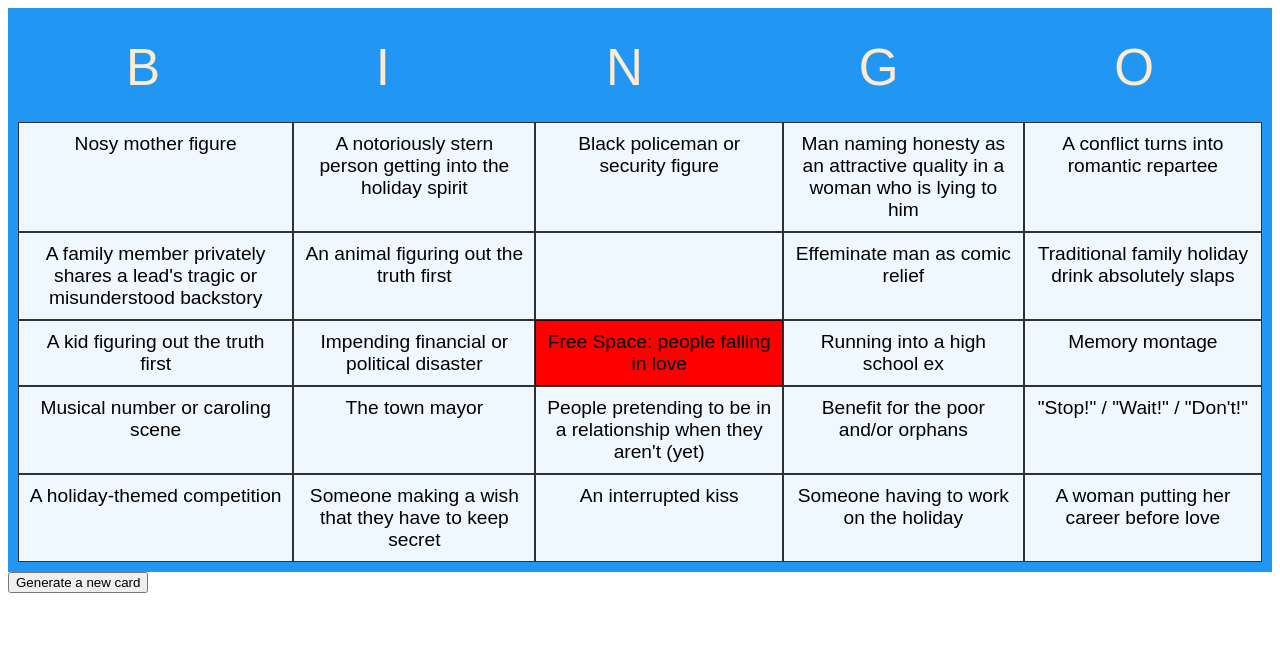
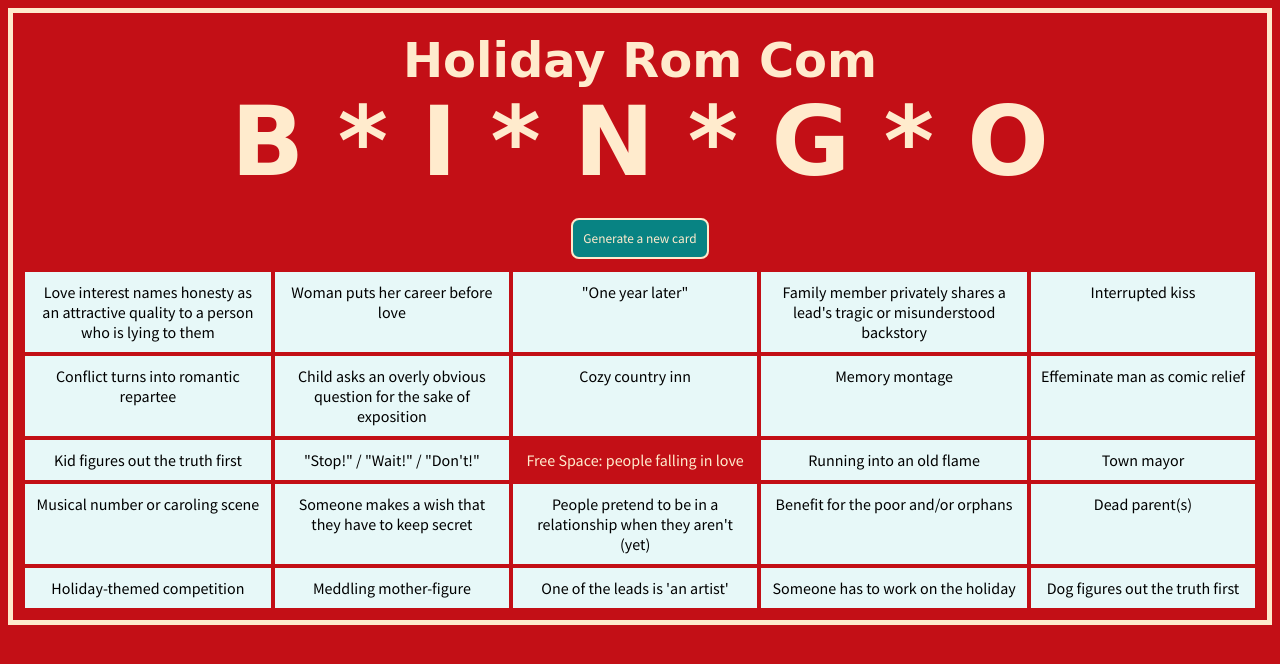
Before and after one commit to ejslgr/HolidayBingo, a plain HTML site: page index.html in a window 1280 px wide. Drawn offline with Linux system fonts and the light colour scheme; a web font is replaced by a local one.

Commit message:
Add files via upload

```diff
--- a/index.html
+++ b/index.html
@@ -3,14 +3,20 @@
     <head>
         <title>Holiday Movie Bingo</title>
         <link rel="stylesheet" href="styles.css"/>
+        <style>
+            @import url('https://fonts.googleapis.com/css2?family=Mountains+of+Christmas:wght@700&family=Patrick+Hand&&family=Source+Sans+Pro&display=swap');
+        </style>
     </head>
     <body>
-        <div class="grid-container">
-            <div class="grid-item-header">B</div>
+        <div class="grid-container-header">
+            <h2>Holiday Rom Com</h2>
+            <h1>B * I * N * G * O</h1>
+            <button id="genCard">Generate a new card</button>
+            <!-- <div class="grid-item-header">B</div>
             <div class="grid-item-header">I</div>
             <div class="grid-item-header">N</div>
             <div class="grid-item-header">G</div>
-            <div class="grid-item-header">O</div>
+            <div class="grid-item-header">O</div> -->
         </div>
         <div class="grid-container" id="card">
             <div class="grid-item"> </div>
@@ -39,7 +45,6 @@
             <div class="grid-item"> </div>
             <div class="grid-item"> </div>
         </div>
-        <button id="genCard">Generate a new card</button>
 
         <script src="scripts.js"></script>
     </body>
--- a/scripts.js
+++ b/scripts.js
@@ -1,41 +1,41 @@
 //array of possible card contents
 const entryArray = [
     "Free Space: people falling in love",
-    "\"You'll always have them in here\" [points to heart]",
+    "\"You'll always have them in here\" (points to heart)",
     "Benefit for the poor and/or orphans",
-    "A kid figuring out the truth first",
-    "A woman putting her career before love",
-    "A notoriously stern person getting into the holiday spirit",
+    "Kid figures out the truth first",
+    "Dog figures out the truth first",
+    "Woman puts her career before love",
+    "Notoriously stern person gets into the holiday spirit",
     "Mention of another movie in the Holiday-verse",
     "Dead parent(s)",
     "\"Stop!\" / \"Wait!\" / \"Don't!\"",
     "Impending financial or political disaster",
-    "A Christmas Day/Eve deadline",
-    "A mysterious wise man (maybe Santa, maybe an angel)",
-    "Dad figure saying \"I always thought you two would end up together\"",
+    "Christmas Day/Eve deadline",
+    "Mysterious wise man (maybe Santa, maybe an angel)",
+    "Father-figure says \"I always thought you two would end up together\"",
     "\"One year later\"",
     "Black policeman or security figure",
     "Exaggerated ineptitude",
     "Children worried about Santa",
-    "One of the leads being 'an artist'",
-    "An interrupted kiss",
-    "A conflict turns into romantic repartee",
-    "A family member privately shares a lead's tragic or misunderstood backstory",
-    "Man naming honesty as an attractive quality in a woman who is lying to him",
-    "Nosy mother figure",
-    "Someone making a wish that they have to keep secret",
-    "The town mayor",
+    "One of the leads is 'an artist'",
+    "Interrupted kiss",
+    "Conflict turns into romantic repartee",
+    "Family member privately shares a lead's tragic or misunderstood backstory",
+    "Love interest names honesty as an attractive quality to a person who is lying to them",
+    "Meddling mother-figure",
+    "Someone makes a wish that they have to keep secret",
+    "Town mayor",
     "Memory montage",
     "Effeminate man as comic relief",
-    "Traditional family holiday drink absolutely slaps",
-    "Child asking an overly obvious question for the sake of exposition",
-    "An animal figuring out the truth first",
-    "People pretending to be in a relationship when they aren't (yet)",
-    "Someone having to work on the holiday",
-    "A holiday-themed competition",
+    "Traditional holiday drink absolutely slaps",
+    "Child asks an overly obvious question for the sake of exposition",
+    "People pretend to be in a relationship when they aren't (yet)",
+    "Someone has to work on the holiday",
+    "Holiday-themed competition",
     "Musical number or caroling scene",
-    "Running into a high school ex",
-    ""
+    "Running into an old flame",
+    "Cozy country inn",
 ]
 
 //function that turns bingo squares red (and back) when clicked
@@ -43,11 +43,11 @@ const card = document.getElementById("card");
 card.onclick = function turnRed(e){
     let targetDiv = e.target;
     let bColor = window.getComputedStyle(targetDiv).backgroundColor;
-    if (bColor === 'rgb(240, 248, 255)'){
-        e.target.style.backgroundColor = 'red'
+    if (bColor === 'rgb(231, 248, 248)'){
+        e.target.style.backgroundColor = '#54CFCF';
     }
-    else if (e.target.style.backgroundColor === 'red'){
-        e.target.style.background = 'aliceblue'
+    else if (e.target.style.backgroundColor === 'rgb(84, 207, 207)'){
+        e.target.style.background = '#E7F8F8'
     }
 }
 
@@ -69,10 +69,11 @@ const loadCard = function generateCard(){
     shuffle(copiedArray);
     entries = copiedArray;
     child.innerHTML = entries[0];
-    child.style.backgroundColor = "aliceblue";
+    child.style.backgroundColor = "#E7F8F8";
     var freeSpace = document.getElementById("freeSpace");
         freeSpace.innerHTML = entryArray[0];
-        freeSpace.style.backgroundColor = "red"
+        freeSpace.style.backgroundColor = "#C30F16";
+        freeSpace.style.color="#ffebcd"
     }
 }
 const btn = document.getElementById("genCard");
--- a/styles.css
+++ b/styles.css
@@ -1,29 +1,65 @@
 body {
-    font-family: Arial, Helvetica, sans-serif;
+  font-family: 'Source Sans Pro', sans-serif;
+  background-color: #C30F16;
+}
+
+h1 {
+  font-size: 6em;
+  line-height: .25em;
+}
+
+h2 {
+font-size: 3em;
+line-height: .25em;
+}
+
+button {
+  background-color: #088383;
+  border-width: 2px;
+  border-style: solid;
+  border-color: #ffebcd;
+  border-radius: 8px;
+  color: #ffebcd;
+  padding: 10px;
+  font-family: 'Source Sans Pro', sans-serif;
+}
+
+.grid-container-header {
+  background-color: #C30F16;
+  padding: 1px;
+  color: #ffebcd;
+  font-family: 'Mountains of Christmas', cursive;
+  text-align: center;
+  border: 5px;
+  border-style: solid solid hidden solid;
+  border-color: #ffebcd;
+
 
 }
 .grid-container {
     display: grid;
     grid-template-columns: auto auto auto auto auto;
-    background-color: #2196F3;
+    background-color: #C30F16;
     padding: 10px;
+    border: 5px;
+    border-style: hidden solid solid solid;
+    border-color: #ffebcd;
   }
 
   .grid-item {
-    background-color:aliceblue;
-    border: 1px solid rgba(0, 0, 0, 0.8);
+    background-color: #E7F8F8;
+    border: 2px solid #C30F16;
     padding: 10px;
-    font-size: 1.2em;
+    font-size: 1em;
     text-align: center;
-    align-items: center;
-    justify-items: center;
+    /* place-self: center; */
   }
 
-  .grid-item-header {
+  /* .grid-item-header {
     background-color: #2196F3;
     color:#ffebcd;
-    padding: 20px 5px 5px 5px;
+    padding: 5px 5px 5px 5px;
     font-size: 3.2em;
     font-family: Arial, Arial, Helvetica, sans-serif;
     text-align: center;
-  }
+  } */
```
